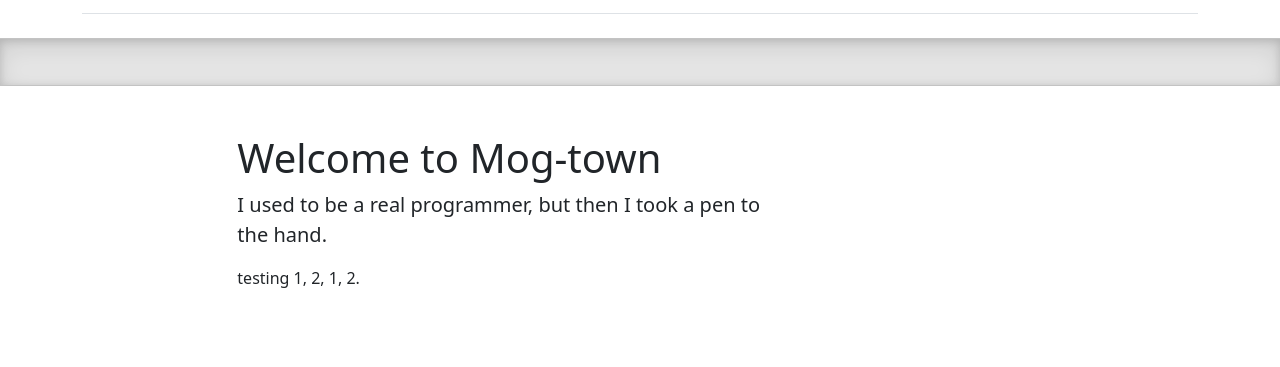
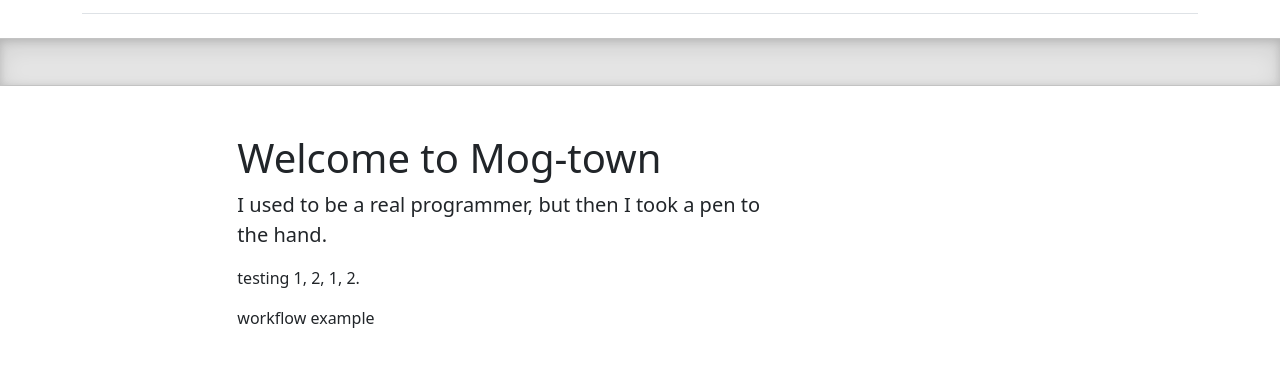
Before and after one commit to WSU-kduncan/3120-cicd-rabiddoughnuts, a plain HTML site: page Website/index.html in a window 1280 px wide. Shown: the part 59-426 px from the top of the page. Drawn offline with Linux system fonts and the light colour scheme.

Commit message:
show workflow

```diff
--- a/Website/index.html
+++ b/Website/index.html
@@ -121,6 +121,7 @@
   <h1>Welcome to Mog-town</h1>
     <p class="fs-5 col-md-8">I used to be a real programmer, but then I took a pen to the hand.</p>
     <p>testing 1, 2, 1, 2.</p>
+    <p>workflow example</p>
 
 
    </div>
```
